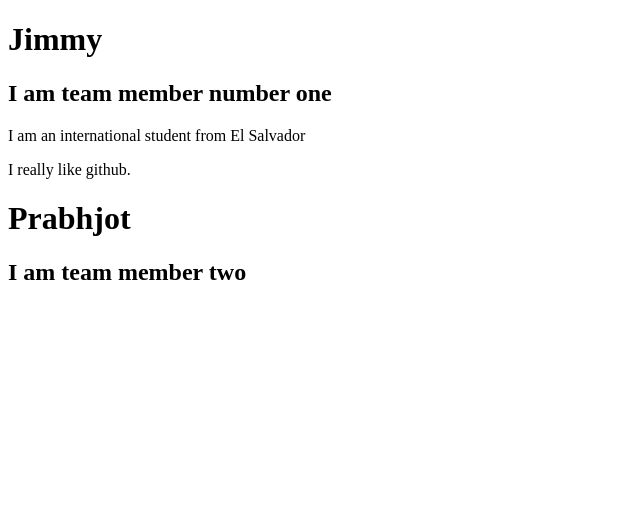
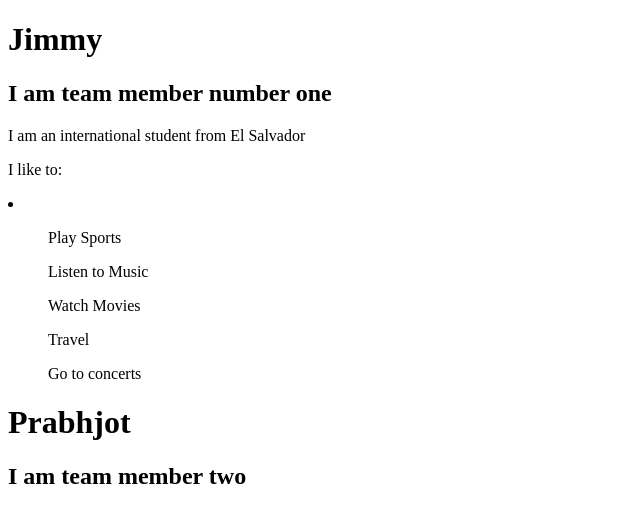
Before and after one commit to jcalderon95/calderon_jimmy_kaur_prabhjot_hw1, a plain HTML site: page index.html in a window 1280 px wide. Shown: the whole page, without its empty margins (0-640 px from the left). Drawn offline with Linux system fonts and the light colour scheme.

Commit message:
added more info to my bio

```diff
--- a/index.html
+++ b/index.html
@@ -6,15 +6,25 @@
 </head>
 <body>
 
-		<h1> Jimmy </h1>
-		 <h2> I am team member number one </h2>
+  <h1> Jimmy </h1>
+	<h2> I am team member number one </h2>
 
-		 <p>I am an international student from El Salvador<p>
+	 <p>I am an international student from El Salvador<p>
 
      	</p>
-			I really like github.
+			I like to:
 
 		 </p>
+
+		<li>
+			<ul>Play Sports</ul>
+			<ul>Listen to Music</ul>
+			<ul>Watch Movies</ul>
+			<ul>Travel</ul>
+			<ul>Go to concerts</ul>
+
+
+		</li>
 
         <h1> Prabhjot</h1>
 		 <h2> I am team member two  </h2>
```
